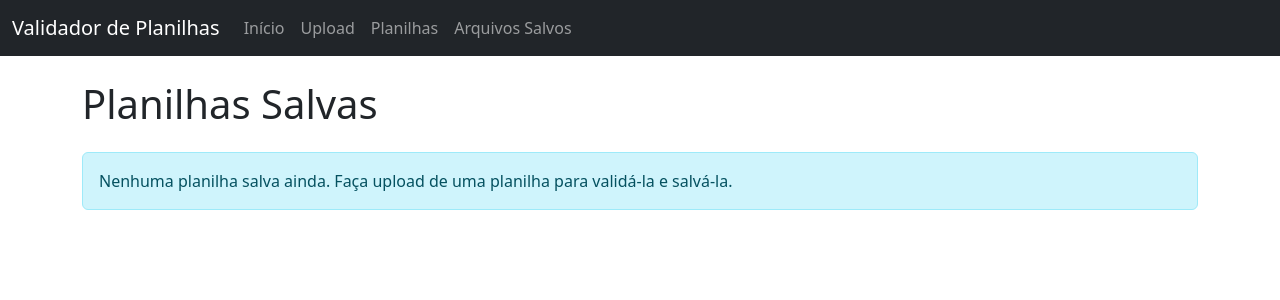
After one commit to rickadt/file-data-validator, a Flask app: page /saved_files in a window 1280 px wide. The commit adds this page. Shown: the top 300 px of the page. Run offline with Flask 3, Linux system fonts and the light colour scheme.

Commit message:
Adicionado página para consultar e baixar arquivos enviados

```diff
--- a/app.py
+++ b/app.py
@@ -75,6 +75,11 @@ def download_file(file_id):
     file_record = File.query.get_or_404(file_id)
     return send_from_directory(app.config['PERMANENT_STORAGE'], file_id, as_attachment=True, download_name=file_record.filename)
 
+@app.route('/saved_files')
+def saved_files():
+    files = File.query.all()
+    return render_template('saved_files.html', files=files)
+
 if __name__ == '__main__':
     with app.app_context():
         create_tables()
--- a/templates/base.html
+++ b/templates/base.html
@@ -25,6 +25,9 @@
                     <li class="nav-item">
                         <a class="nav-link" href="{{ url_for('spreadsheet.list_spreadsheets') }}">Planilhas</a>
                     </li>
+                    <li class="nav-item">
+                        <a class="nav-link" href="{{ url_for('saved_files') }}">Arquivos Salvos</a>
+                    </li>
                 </ul>
             </div>
         </div>
--- /dev/null
+++ b/templates/saved_files.html
@@ -0,0 +1,25 @@
+{% extends 'base.html' %}
+
+{% block title %}Arquivos Salvos{% endblock %}
+
+{% block content %}
+    <h1 class="mb-4">Planilhas Salvas</h1>
+
+    {% if files %}
+        <div class="list-group">
+            {% for file in files %}
+                <div class="list-group-item d-flex justify-content-between align-items-center">
+                    <div>
+                        <h5 class="mb-1">{{ file.filename }}</h5>
+                        <small class="text-muted">ID: {{ file.id }}</small>
+                    </div>
+                    <a href="{{ url_for('download_file', file_id=file.id) }}" class="btn btn-primary btn-sm">Baixar</a>
+                </div>
+            {% endfor %}
+        </div>
+    {% else %}
+        <div class="alert alert-info" role="alert">
+            Nenhuma planilha salva ainda. Faça upload de uma planilha para validá-la e salvá-la.
+        </div>
+    {% endif %}
+{% endblock %}
```
Also changed, not shown: README.md.
